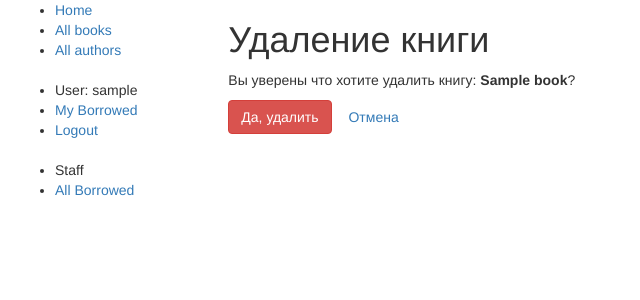
After one commit to Tigriniy/LocalLibrary, a Django app: page /book/1/delete/ in a window 1280 px wide. The commit adds this page. Shown: the top 300 px of the page, without its empty margins (0-640 px from the left). Run offline with Django 3.2, Linux system fonts and the light colour scheme; a user stored in the database is signed in; tables that the repository leaves empty hold one stand-in row (values such as "Sample post"); some libraries are stand-ins or nearby versions.

Commit message:
Сделана 9 часть + проверь себя с удалением и добавлением книг, если есть необходимое для этого право доступа

```diff
--- a/locallibrary/catalog/templates/base_generic.html
+++ b/locallibrary/catalog/templates/base_generic.html
@@ -10,8 +10,7 @@
     <script src="https://ajax.googleapis.com/ajax/libs/jquery/1.12.4/jquery.min.js"></script>
     <script src="https://maxcdn.bootstrapcdn.com/bootstrap/3.3.7/js/bootstrap.min.js"></script>
 
-    {% load static %}
-    <link rel="stylesheet" href="{% static 'css/styles.css' %}" />
+
 </head>
 <body>
   <div class="container-fluid">
--- a/locallibrary/catalog/templates/catalog/all_borrowed_books.html
+++ b/locallibrary/catalog/templates/catalog/all_borrowed_books.html
@@ -1,7 +1,7 @@
 {% extends "base_generic.html" %}
 
 {% block content %}
-    <h1>Все взятые книги</h1>
+    <h1>Все выданные книги</h1>
 
     {% if bookinstance_list %}
     <ul>
--- /dev/null
+++ b/locallibrary/catalog/templates/catalog/book_confirm_delete.html
@@ -0,0 +1,13 @@
+{% extends "base_generic.html" %}
+
+{% block content %}
+<h1>Удаление книги</h1>
+
+<p>Вы уверены что хотите удалить книгу: <strong>{{ book.title }}</strong>?</p>
+
+<form action="" method="POST">
+    {% csrf_token %}
+    <input type="submit" value="Да, удалить" class="btn btn-danger">
+    <a href="{% url 'book-detail' book.pk %}" class="btn btn-secondary">Отмена</a>
+</form>
+{% endblock %}
--- a/locallibrary/catalog/templates/catalog/book_list.html
+++ b/locallibrary/catalog/templates/catalog/book_list.html
@@ -2,6 +2,12 @@
 
 {% block content %}
   <h1>Book List</h1>
+  {% if user.is_authenticated and user.is_staff %}
+  <div style="margin-bottom: 20px">
+      <a href="{% url 'book-create' %}" class="btn btn-success">Добавить новую книгу</a>
+  </div>
+  {% endif %}
+
   {% if book_list %}
   <ul>
     {% for book in book_list %}
--- a/locallibrary/catalog/urls.py
+++ b/locallibrary/catalog/urls.py
@@ -1,6 +1,7 @@
 from django.urls import path
 from . import views
 from django.conf.urls import url
+
 
 urlpatterns = [
     path('', views.index, name='index'),
@@ -13,4 +14,17 @@ urlpatterns = [
     path('book/<int:pk>', views.BookDetailView.as_view(), name='book-detail'),
     path('author/<int:pk>', views.AuthorDetailView.as_view(), name='author-detail'),
     path('book/<uuid:pk>/renew/', views.renew_book_librarian, name='renew-book-librarian'),
+
+    path('book/create/', views.BookCreate.as_view(), name='book-create'),
+    path('book/<int:pk>/update/', views.BookUpdate.as_view(), name='book-update'),
+    path('book/<int:pk>/delete/', views.BookDelete.as_view(), name='book-delete'),
+
 ]
+
+urlpatterns += [
+
+    url(r'^author/create/$', views.AuthorCreate.as_view(), name='author_create'),
+    url(r'^author/(?P<pk>\d+)/update/$', views.AuthorUpdate.as_view(), name='author_update'),
+    url(r'^author/(?P<pk>\d+)/delete/$', views.AuthorDelete.as_view(), name='author_delete'),
+
+]
--- a/locallibrary/catalog/views.py
+++ b/locallibrary/catalog/views.py
@@ -1,7 +1,7 @@
 from django.shortcuts import render
 from django.views import generic
 from .models import Book, Author, BookInstance, Genre
-from django.contrib.auth.mixins import LoginRequiredMixin, PermissionRequiredMixin
+from django.contrib.auth.mixins import LoginRequiredMixin, PermissionRequiredMixin, UserPassesTestMixin
 
 from django.contrib.auth.decorators import permission_required
 
@@ -9,34 +9,32 @@ from django.shortcuts import get_object_or_404
 from django.http import HttpResponseRedirect
 from django.urls import reverse
 import datetime
+from .forms import RenewBookForm, BookForm
 
-from .forms import RenewBookForm
+from django.views.generic.edit import CreateView, UpdateView, DeleteView
+from django.urls import reverse_lazy
+from .models import Book
+
 
 def index(request):
 
-    #Функция отображения для домашней страницы сайта.
 
-    #Генерация "количеств" некоторых главных объектов
+
+
     num_books = Book.objects.all().count()
     num_instances = BookInstance.objects.all().count()
-    # Доступные книги (статус = 'a')
+
     num_instances_available = BookInstance.objects.filter(status__exact='a').count()
 
-    #количество жанров
     num_genres = Genre.objects.count()
 
-    #количество книг, содержащих слово какое-то в названии, например, 'the' (без учета регистра
     num_books_with_word = Book.objects.filter(title__icontains='the').count()
-
-
 
     num_authors=Author.objects.count()  # The 'all()' is implied by default.
 
     # Number of visits to this view, as counted in the session variable.
     num_visits=request.session.get('num_visits', 0)
     request.session['num_visits'] = num_visits+1
-
-
 
 
 
@@ -80,6 +78,9 @@ class AuthorDetailView(generic.DetailView):
 
 class LoanedBooksByUserListView(LoginRequiredMixin, generic.ListView):
 
+
+
+
     model = BookInstance
     template_name = 'catalog/bookinstance_list_borrowed_user.html'
     paginate_by = 10
@@ -90,6 +91,49 @@ class LoanedBooksByUserListView(LoginRequiredMixin, generic.ListView):
             borrower=self.request.user,
             status__exact='o'
         ).order_by('due_back')
+
+
+
+class AuthorCreate(CreateView):
+    model = Author
+    fields = '__all__'
+    initial={'date_of_death':'12/10/2016',}
+
+class AuthorUpdate(UpdateView):
+    model = Author
+    fields = ['first_name','last_name','date_of_birth','date_of_death']
+
+class AuthorDelete(DeleteView):
+    model = Author
+    success_url = reverse_lazy('authors')
+
+
+class BookCreate(LoginRequiredMixin, UserPassesTestMixin, CreateView):
+    model = Book
+    form_class = BookForm
+    template_name = 'catalog/book_form.html'
+
+    def test_func(self):
+
+        return self.request.user.is_staff
+
+
+class BookUpdate(LoginRequiredMixin, UserPassesTestMixin, UpdateView):
+    model = Book
+    form_class = BookForm
+    template_name = 'catalog/book_form.html'
+
+    def test_func(self):
+        return self.request.user.is_staff
+
+
+class BookDelete(LoginRequiredMixin, UserPassesTestMixin, DeleteView):
+    model = Book
+    template_name = 'catalog/book_confirm_delete.html'
+    success_url = reverse_lazy('books')
+
+    def test_func(self):
+        return self.request.user.is_staff
 
 
 class AllBorrowedBooksListView(PermissionRequiredMixin, generic.ListView):
@@ -108,30 +152,29 @@ class AllBorrowedBooksListView(PermissionRequiredMixin, generic.ListView):
 
 @permission_required('catalog.can_mark_returned')
 def renew_book_librarian(request, pk):
-    book_instance = get_object_or_404(BookInstance, pk=pk)
+    """
+    View function for renewing a specific BookInstance by librarian
+    """
+    book_inst = get_object_or_404(BookInstance, pk=pk)
 
     # If this is a POST request then process the Form data
     if request.method == 'POST':
-        # Create a form instance and populate it with data from the request
+
+        # Create a form instance and populate it with data from the request (binding):
         form = RenewBookForm(request.POST)
 
         # Check if the form is valid:
         if form.is_valid():
-            # process the data in form.cleaned_data as required
-            book_instance.due_back = form.cleaned_data['renewal_date']
-            book_instance.save()
+            # process the data in form.cleaned_data as required (here we just write it to the model due_back field)
+            book_inst.due_back = form.cleaned_data['renewal_date']
+            book_inst.save()
 
             # redirect to a new URL:
-            return HttpResponseRedirect(reverse('all-borrowed'))
+            return HttpResponseRedirect(reverse('all-borrowed') )
 
     # If this is a GET (or any other method) create the default form.
     else:
         proposed_renewal_date = datetime.date.today() + datetime.timedelta(weeks=3)
-        form = RenewBookForm(initial={'renewal_date': proposed_renewal_date})
+        form = RenewBookForm(initial={'renewal_date': proposed_renewal_date,})
 
-    context = {
-        'form': form,
-        'book_instance': book_instance,
-    }
-
-    return render(request, 'catalog/book_renew_librarian.html', context)
+    return render(request, 'catalog/book_renew_librarian.html', {'form': form, 'bookinst':book_inst})
```
Also changed, not shown: locallibrary/catalog/forms.py (+31 -0 lines), locallibrary/catalog/templates/catalog/author_confirm_delete.html (added, +12 -0 lines), locallibrary/catalog/templates/catalog/author_form.html (added, +11 -0 lines), locallibrary/catalog/templates/catalog/book_detail.html (+11 -0 lines), locallibrary/catalog/templates/catalog/book_form.html (added, +26 -0 lines), locallibrary/catalog/models.py (line endings or trailing spaces).
